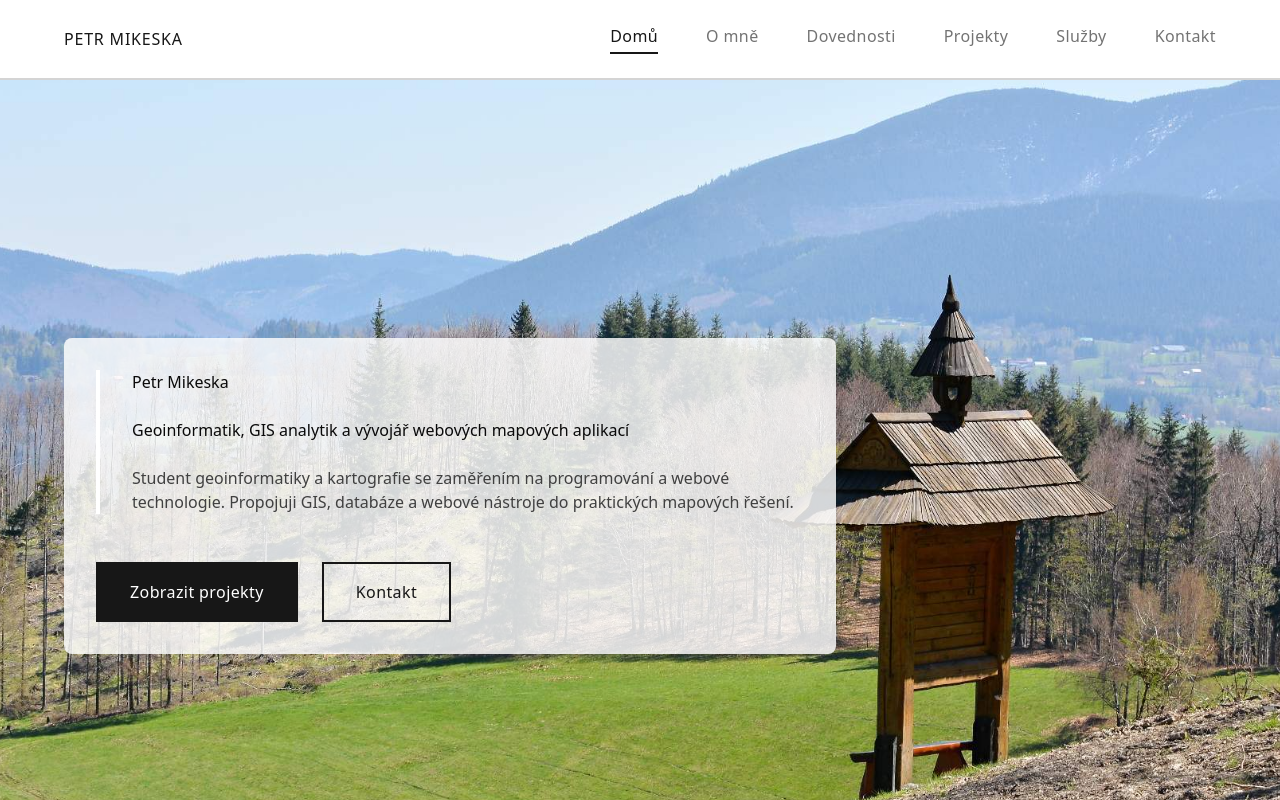
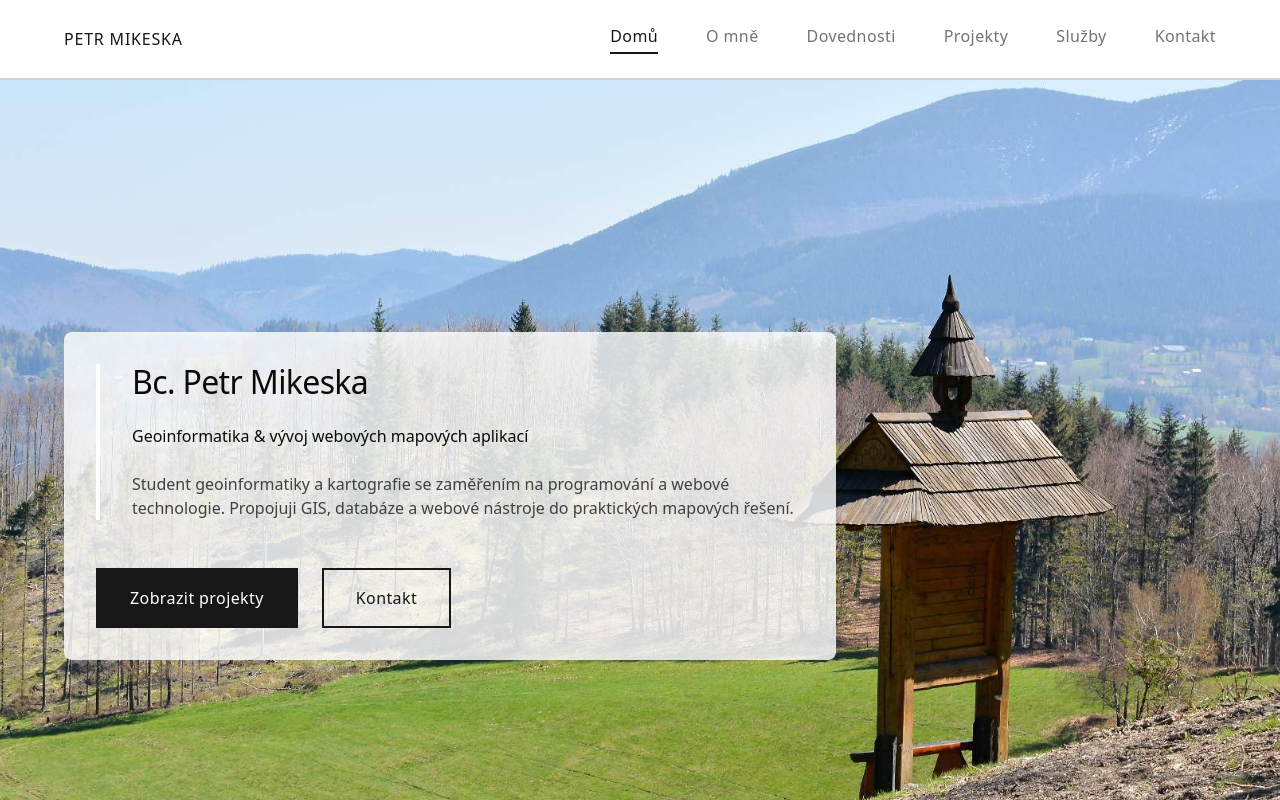
Before and after one commit to MetrPikeska/petrmikeska, a React (Vite) app: page / in a window 1280 px wide. Shown: the top 800 px of the page. Built offline with nearby package versions, Linux system fonts and the light colour scheme.

Commit message:
fix: Update Hero section headings for clarity and consistency

```diff
--- a/src/components/Hero.tsx
+++ b/src/components/Hero.tsx
@@ -23,11 +23,11 @@ export function Hero({ onNavigate }: HeroProps) {
       <div className="max-w-[1440px] mx-auto px-16 py-32 w-full flex items-center min-h-screen" style={{ position: 'relative', zIndex: 20 }}>
         <div className="max-w-4xl p-8" style={{ backgroundColor: 'rgba(255, 255, 255, 0.82)', borderRadius: '8px' }}>
           <div className="pl-8 mb-12" style={{ borderLeft: '4px solid white', position: 'relative' }}>
-            <h1 className="text-black mb-6 text-7xl font-black">
-              Petr Mikeska
+            <h1 className="text-black mb-6 font-black" style={{ fontSize: '2rem', lineHeight: '1.1', letterSpacing: '-0.02em' }}>
+              Bc. Petr Mikeska
             </h1>
             <h2 className="text-neutral-800 mb-6 text-2xl font-semibold">
-              Geoinformatik, GIS analytik a vývojář webových mapových aplikací
+              Geoinformatika & vývoj webových mapových aplikací
             </h2>
             <p className="text-neutral-700 max-w-2xl text-lg">
               Student geoinformatiky a kartografie se zaměřením na programování a webové technologie. Propojuji GIS, databáze a webové nástroje do praktických mapových řešení.
```
